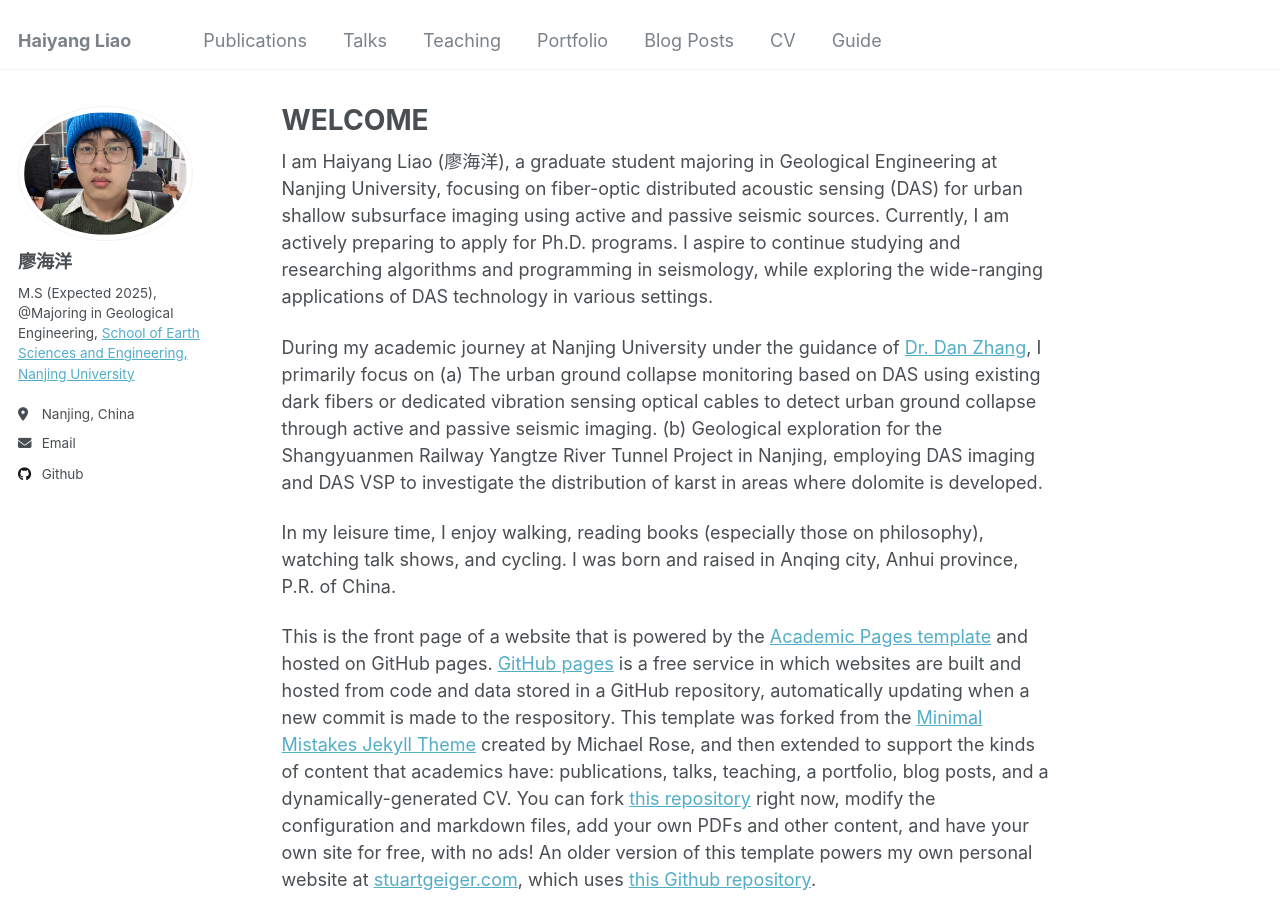
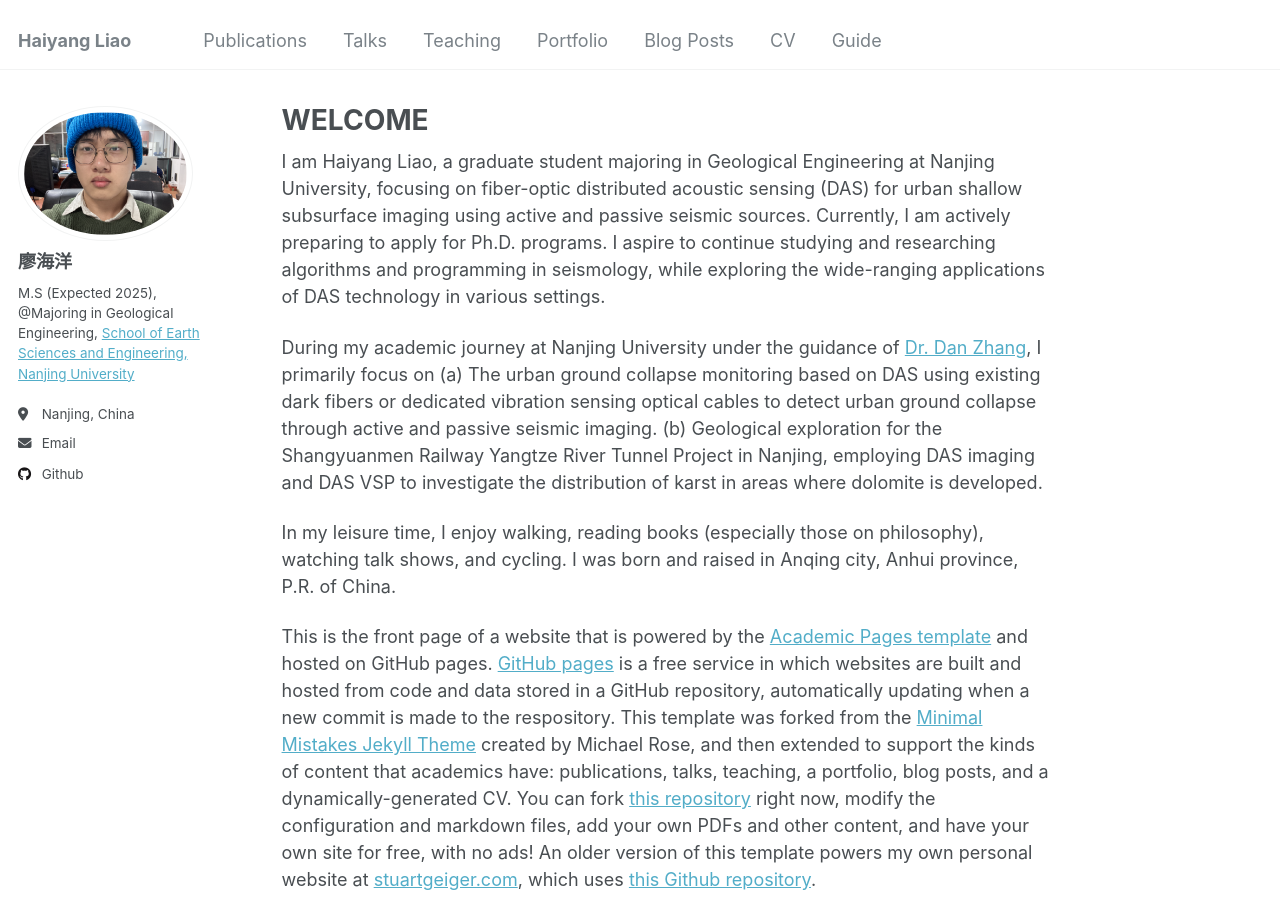
Before and after one commit to Whynot-cell/Whynot-cell.github.io, a Jekyll site: the page built from _pages/about.md, in a window 1280 px wide and 900 px high. Built offline with Jekyll 4.4.1, drawn with Linux system fonts in a browser that asks for light colours.

Commit message:
Update about.md

```diff
--- a/_pages/about.md
+++ b/_pages/about.md
@@ -7,7 +7,7 @@ redirect_from:
   - /about.html
 ---
 
-I am Haiyang Liao (廖海洋), a graduate student majoring in Geological Engineering at Nanjing University, focusing on fiber-optic distributed acoustic sensing (DAS) for urban shallow subsurface imaging using active and passive seismic sources. Currently, I am actively preparing to apply for Ph.D. programs. I aspire to continue studying and researching algorithms and programming in seismology, while exploring the wide-ranging applications of DAS technology in various settings.
+I am Haiyang Liao, a graduate student majoring in Geological Engineering at Nanjing University, focusing on fiber-optic distributed acoustic sensing (DAS) for urban shallow subsurface imaging using active and passive seismic sources. Currently, I am actively preparing to apply for Ph.D. programs. I aspire to continue studying and researching algorithms and programming in seismology, while exploring the wide-ranging applications of DAS technology in various settings.
 
 During my academic journey at Nanjing University under the guidance of [Dr. Dan Zhang](https://es.nju.edu.cn/geosensing/), I primarily focus on (a) The urban ground collapse monitoring based on DAS using existing dark fibers or dedicated vibration sensing optical cables to detect urban ground collapse through active and passive seismic imaging. (b) Geological exploration for the Shangyuanmen Railway Yangtze River Tunnel Project in Nanjing, employing DAS imaging and DAS VSP to investigate the distribution of karst in areas where dolomite is developed.
 
```
